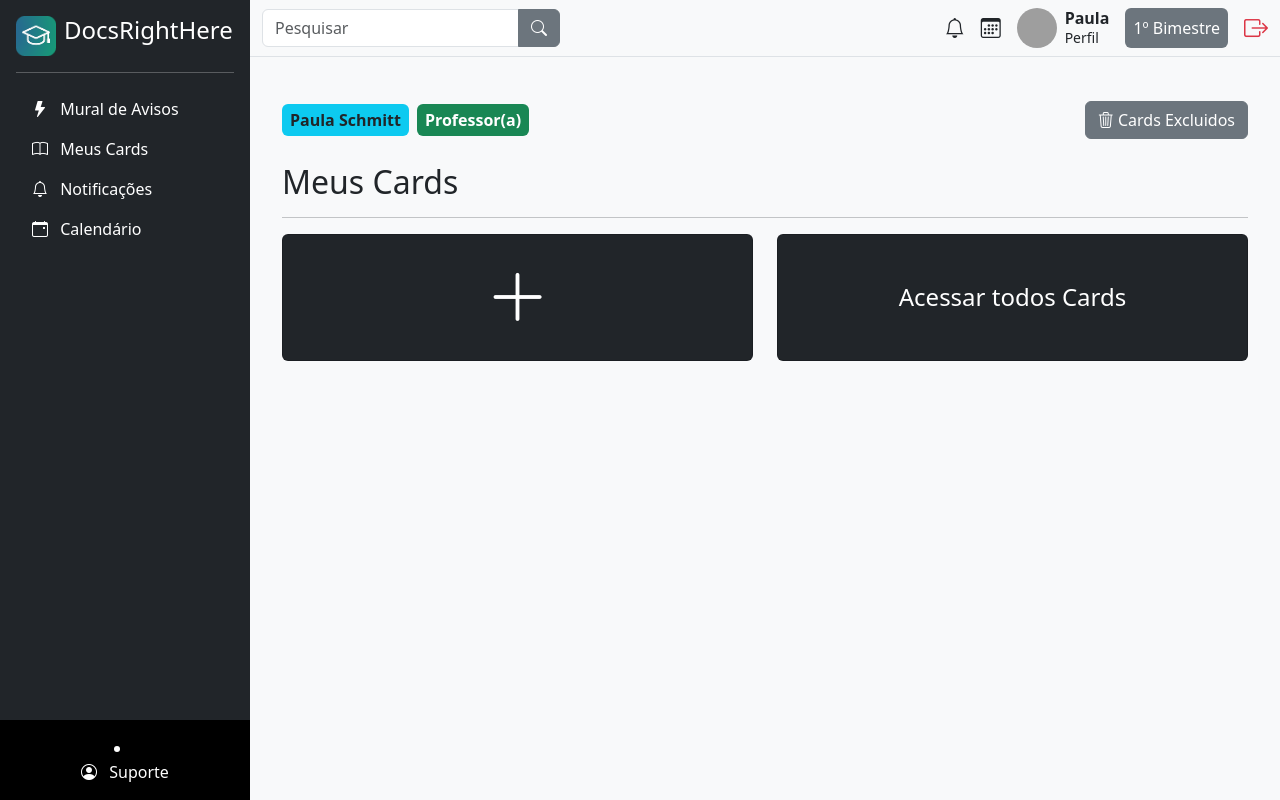
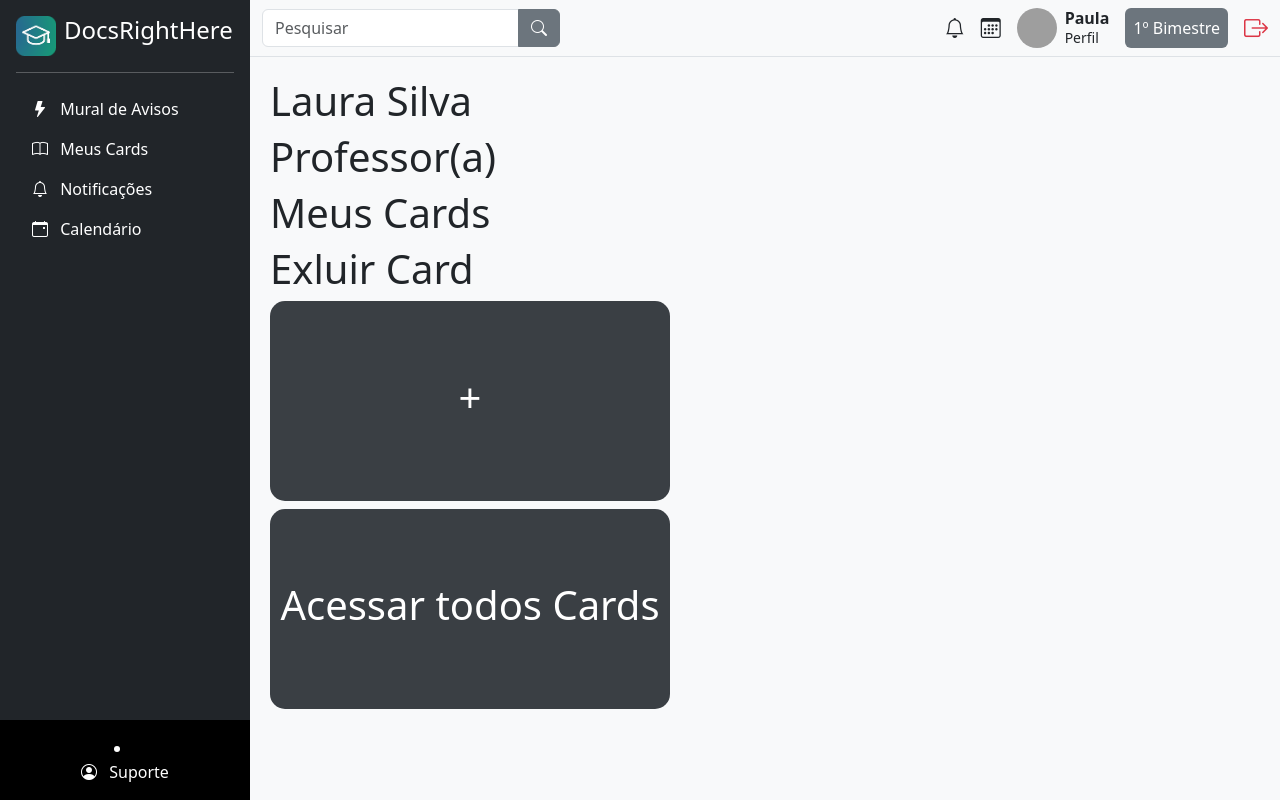
Before and after one commit to victoreemanuel/Docs-Right-Here, an Angular app in the folder frontend/docsRightHere/: page /home/cards in a window 1280 px wide. Built offline with nearby package versions, Linux system fonts and the light colour scheme; grey boxes are pictures that could not be loaded.

Commit message:
Recriando pagina meus cards

```diff
--- a/frontend/docsRightHere/src/app/components/cards/card.service.ts
+++ /dev/null
@@ -1,31 +0,0 @@
-import { Injectable, inject } from '@angular/core';
-import { HttpClient } from '@angular/common/http';
-import { Observable } from 'rxjs';
-
-@Injectable({ providedIn: 'root' }) // Injectable faz a injeção da dependecia ou dos serveces em qualquer lugar da aplicação (isso que compreendi)
-
-export class CardService {
-  private http = inject(HttpClient);
-  private readonly API = 'http://localhost:3000/cards';
-
-  listarTodos(): Observable<any[]> { // Observable basicamente entrega o dado na hora devolve tempo real (é assíncrono)
-    return this.http.get<any[]>(this.API);
-  }
-
-  buscarPorId(id: string): Observable<any> {
-    return this.http.get<any>(`${this.API}/${id}`);
-  }
-
-  adicionarCard(card: any): Observable<any> {
-    return this.http.post<any>(this.API, card);
-  }
-
-  atualizarCard(id: string, card: any): Observable<any> {
-    return this.http.put<any>(`${this.API}/${id}`, card);
-  }
-
-  removerCard(id: string): Observable<any> {
-    return this.http.delete<any>(`${this.API}/${id}`);
-  }
-
-}
--- a/frontend/docsRightHere/src/app/components/cards/cards.html
+++ b/frontend/docsRightHere/src/app/components/cards/cards.html
@@ -1,83 +1,40 @@
-<div class="container mt-4">
+<div class="PaginaCards">
 
-  <div class="row mb-4">
-    <div class="col-12 d-flex justify-content-between align-items-center">
-      <div>
-        <span class="badge bg-info text-dark p-2 fs-6 me-2">Paula Schmitt</span>
-        <span class="badge bg-success p-2 fs-6">Professor(a)</span>
-      </div>
-      <button class="btn btn-secondary">
-        <i class="bi bi-trash3"></i> Cards Excluidos
-      </button>
-    </div>
-  </div>
 
-  <h2>Meus Cards</h2>
-  <hr>
+  <div>
 
-  <div class="row">
+    <div>
 
-    <div class="col-md-6 mb-3">
-      <div class="card bg-dark text-white p-4 h-100 d-flex justify-content-center align-items-center">
+      <h1>Laura Silva</h1>
 
-        <div *ngIf="!mostrarForm" class="w-100 h-100 d-flex justify-content-center align-items-center"
-          style="cursor: pointer;" (click)="abrirForm()">
-          <!-- Para não esquecer ngIf vai fazer função abrir o card sendo forma mais simples, forma mais técnica ele se comunica com com CommonModule Uma das funcinalidade do angular -->
-          <!-- que chama quando clicar nele, desenhando na tela o forms logo abaixo -->
-          <i class="bi bi-plus-lg display-3 mb-0"></i>
-        </div>
-
-        <div *ngIf="mostrarForm" class="w-100">
-          <form [formGroup]="meuFormulario" (ngSubmit)="salvarCard()">
-
-            <div class="mb-3">
-              <label class="form-label">Título</label>
-              <input type="text" class="form-control" [class.is-invalid]="titulo?.invalid && titulo?.touched"
-                formControlName="titulo" placeholder="Digite o título">
-
-              <!-- Nessa parte do codigo é validação se caso usuario não escrever algo no titulo, ele dispara que é obrigatório colocar tres caracteres ou uma palavra -->
-              <!-- Logo abaixo temos tag que vai ser similar caso usuario não escrer algo vai indicar um erro para usuario colocar -->
-
-              @if (titulo?.invalid && titulo?.touched) {
-              <div class="text-danger small mt-1">
-                @if (titulo?.hasError('required')) { <span>O título é obrigatório.</span> }
-                @if (titulo?.hasError('minlength')) { <span>Mínimo de 3 caracteres.</span> }
-              </div>
-              }
-            </div>
-
-            <div class="mb-3">
-              <label class="form-label">Tag</label>
-              <input type="text" class="form-control" [class.is-invalid]="tag?.invalid && tag?.touched"
-                formControlName="tag" placeholder="Digite a tag">
-
-              @if (tag?.invalid && tag?.touched) {
-              <div class="text-danger small mt-1">
-                <span>A tag é obrigatória para categorizar o card.</span>
-              </div>
-              }
-            </div>
-
-            <div class="d-flex justify-content-end gap-2 mt-3">
-              <button type="button" class="btn btn-outline-light" (click)="cancelar()">Cancelar</button>
-              <button type="submit" class="btn btn-primary" [disabled]="meuFormulario.invalid"> <!-- Aqui ele vai validar se caso tiver algum erro de digitação do usuario ele faz bloqueio, para o usuario ajusta.
-                É para envitar de mandar cardService e json -->
-                Salvar
-              </button>
-            </div>
-
-          </form>
-        </div>
-
-      </div>
     </div>
 
-    <div class="col-md-6 mb-3">
-      <div class="card bg-dark text-white text-center p-5 h-100 d-flex justify-content-center align-items-center"
-        style="cursor: pointer;">
-        <h4 class="mb-0">Acessar todos Cards</h4>
-      </div>
+    <div>
+
+    <h1>Professor(a)</h1>
+
     </div>
 
   </div>
+
+  <div class="Letreiro"><h1>Meus Cards</h1></div>
+
+  <div class="ExcluirCard"><h1>Exluir Card</h1></div>
+
+  <div class="CriarCard" style="width: 400px; height: 200px;
+  background-color:#3a3f44; border-radius: 15px; justify-content: center;
+  align-items: center; display: flex; color: white; font-size: 200px;">
+    <h1 class="Criar">+</h1>
+  </div>
+
+  <div><h1></h1></div>
+
+  <div class="AcessarCards" style="width: 400px; height: 200px;
+  background-color:#3a3f44; border-radius: 15px; justify-content: center;
+  align-items: center; display: flex; color: white; font-size: 200px;">
+  <h1>Acessar todos Cards</h1>
 </div>
+
+
+
+</div>
--- a/frontend/docsRightHere/src/app/components/cards/cards.ts
+++ b/frontend/docsRightHere/src/app/components/cards/cards.ts
@@ -2,89 +2,14 @@ import { Component, inject, OnInit } from '@angular/core';
 import { ActivatedRoute, Router } from '@angular/router';
 import { CommonModule } from '@angular/common'; // CommonModule - Essa função é um recuso do angular para ele ensinar como o angular deve se comportar ao tentar se comunicar com html como fechar ou abrir um botão.
 import { ReactiveFormsModule, FormGroup, FormControl, Validators } from '@angular/forms';
-import { CardService } from './card.service';
+//import { CardService } from './card.service';
 
 @Component({
   selector: 'app-meus-cards',
   standalone: true,
-  imports: [CommonModule, ReactiveFormsModule],
+  imports: [],
   templateUrl: './cards.html',
   styleUrl: './cards.css',
 })
 
-export class Cards implements OnInit {
-
-  private cardService = inject(CardService);
-  private route = inject(ActivatedRoute);
-  private router = inject(Router);
-
-  idParaEdicao: string | null = null;
-  mostrarForm = false;
-
-  meuFormulario = new FormGroup({
-    titulo: new FormControl('', [Validators.required, Validators.minLength(3)]),
-    tag: new FormControl('', [Validators.required])
-  });
-
-  get titulo() { return this.meuFormulario.get('titulo'); }
-  get tag() { return this.meuFormulario.get('tag'); }
-
-  ngOnInit() { // Assim que componente é criado ele é chamado. Ele busca ID pela URL para carregar algo na página.
-
-    this.idParaEdicao = this.route.snapshot.paramMap.get('id'); // Aqui vai extair o valor do parâmetro que defini no id
-
-    if (this.idParaEdicao) {
-
-      this.mostrarForm = true;
-
-      this.cardService.buscarPorId(this.idParaEdicao).subscribe({
-        next: (card) => {
-          this.meuFormulario.patchValue(card); // faz o envio para os campos que vem da api para formulario.
-        },
-        error: () => alert('Erro ao carregar dados para edição.')
-      });
-
-    }
-
-  }
-
-  salvarCard() {
-
-    this.meuFormulario.markAllAsTouched();
-
-    if (this.meuFormulario.valid) {
-      const servico = this.idParaEdicao
-        ? this.cardService.atualizarCard(this.idParaEdicao, this.meuFormulario.value)
-        : this.cardService.adicionarCard(this.meuFormulario.value);
-
-      servico.subscribe({
-        next: () => {
-          console.log('Operação realizada com sucesso!');
-          this.cancelar();
-        },
-        error: () => alert('Erro ao salvar as alterações.')
-      });
-    }
-  }
-
-  cancelar() {
-    this.mostrarForm = false;
-    this.idParaEdicao = null;
-    this.meuFormulario.reset();
-    this.router.navigate(['/Auth1/meus-cards']);
-  }
-
-  abrirForm() { this.mostrarForm = true; }
-
-  excluirCard(id: string) {
-    if (confirm('Tem certeza que deseja excluir este card?')) {
-      this.cardService.removerCard(id).subscribe({
-        next: () => {
-          console.log('Card removido!');
-        },
-        error: () => alert('Erro ao tentar excluir o card.')
-      });
-    }
-  }
-
-}
+export class Cards {}
```
